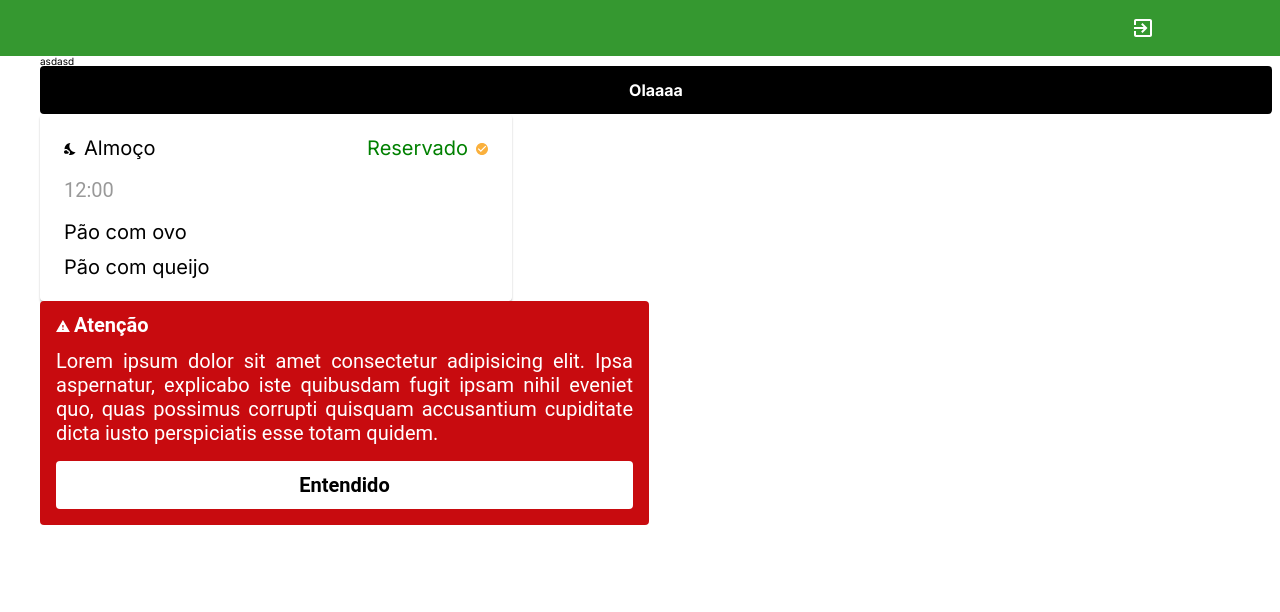
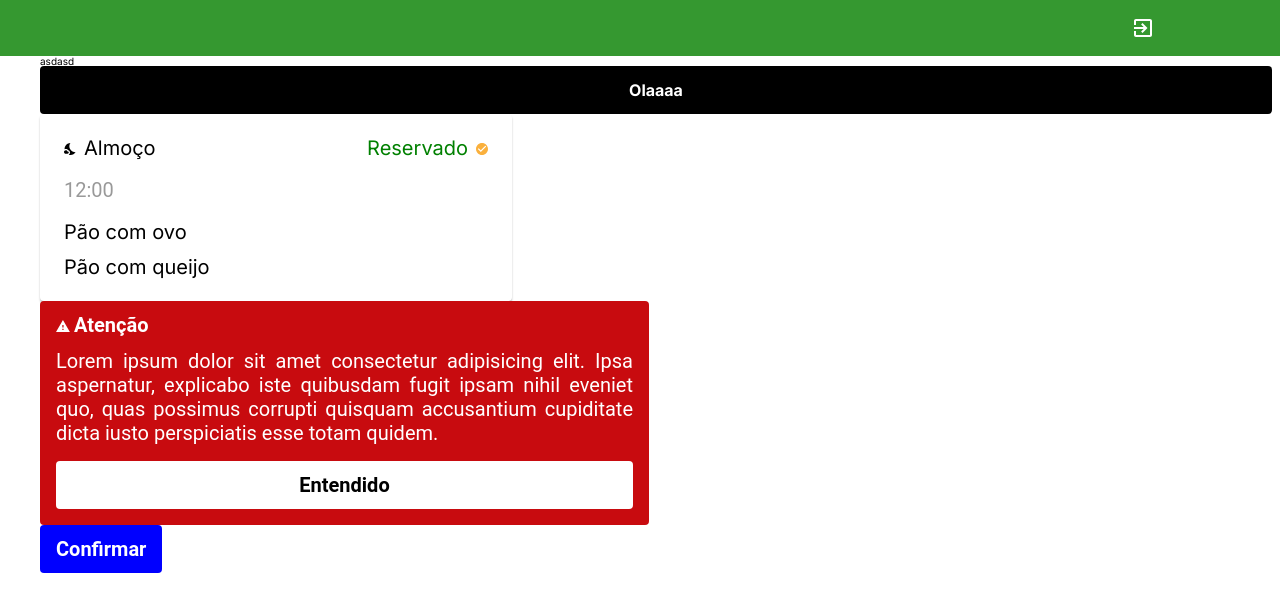
Before and after one commit to LuanF11/SisRef_V2, a Next.js app: page / in a window 1280 px wide. Shown: the top 612 px of the page. Built offline with nearby package versions, Linux system fonts and the light colour scheme.

Commit message:
Criado o componente do botao

```diff
--- a/src/app/page.tsx
+++ b/src/app/page.tsx
@@ -1,6 +1,7 @@
 import HeaderBar from "@/components/HeaderBar/HeaderBar";
 import CardReserve from "@/components/CardReserve/CardReserve";
 import CardAttention from "@/components/CardAttention/CardAttention";
+import CardButton from "@/components/CardButton/CardButton";
 import React from "react";
 
 const iconTypeSVG = `<svg xmlns="http://www.w3.org/2000/svg" width="12" height="12" viewBox="0 0 12 12" fill="none">
@@ -31,6 +32,7 @@ const cardAttentionProps = {
   textContent: "Lorem ipsum dolor sit amet consectetur adipisicing elit. Ipsa aspernatur, explicabo iste quibusdam fugit ipsam nihil eveniet quo, quas possimus corrupti quisquam accusantium cupiditate dicta iusto perspiciatis esse totam quidem.",
 };
 
+
 export default function Home() {
   return (
     <>
@@ -38,6 +40,7 @@ export default function Home() {
     <HeaderBar>Olaaaa</HeaderBar>
     <CardReserve {...cardReserveProps}>asdasd</CardReserve>
     <CardAttention {...cardAttentionProps}>asdasd</CardAttention>
+    <CardButton backgroundColorButton="blue" colorTextButton="white" contentButton="Confirmar">asdasd</CardButton>
 
     </>
   );
--- a/src/components/CardAttention/CardAttention.module.css
+++ b/src/components/CardAttention/CardAttention.module.css
@@ -48,4 +48,6 @@
     font-style: normal;
     font-weight: 700;
     line-height: 16px;
+    border: none;
+    cursor: pointer;
 }
--- a/src/components/CardAttention/CardAttention.tsx
+++ b/src/components/CardAttention/CardAttention.tsx
@@ -1,3 +1,5 @@
+import CardButton from "../CardButton/CardButton";
+
 import React from "react";
 import PropTypes from "prop-types";
 import styles from "./CardAttention.module.css";
@@ -12,7 +14,7 @@ const CardAttention = ({iconAlert,textContent}) => {
       <div className={styles.content}>
         {textContent}
       </div>
-      <div className={styles.btn_confirm}>Entendido</div>
+        <CardButton backgroundColorButton="white" colorTextButton="black" contentButton="Entendido"></CardButton>
     </div>
   );
 }
--- /dev/null
+++ b/src/components/CardButton/CardButton.module.css
@@ -0,0 +1,18 @@
+.btn_confirm{
+    display: flex;
+    padding: 16px;
+    justify-content: center;
+    align-items: center;
+    align-self: stretch;
+    border-radius: 4px;
+    background: #FFF;
+    color:#000;
+    text-align: justify;
+    font-family: Roboto;
+    font-size: 20px;
+    font-style: normal;
+    font-weight: 700;
+    line-height: 16px;
+    border: none;
+    cursor: pointer;
+}
--- /dev/null
+++ b/src/components/CardButton/CardButton.tsx
@@ -0,0 +1,13 @@
+import React from "react";
+import PropTypes from "prop-types";
+import styles from "./CardButton.module.css";
+
+const CardButton = ({ backgroundColorButton, colorTextButton, contentButton }) => {
+  return (
+    <button className={styles.btn_confirm} style={{backgroundColor:backgroundColorButton, color:colorTextButton}}>{contentButton}</button>
+  );
+};
+
+
+
+export default CardButton;
```
